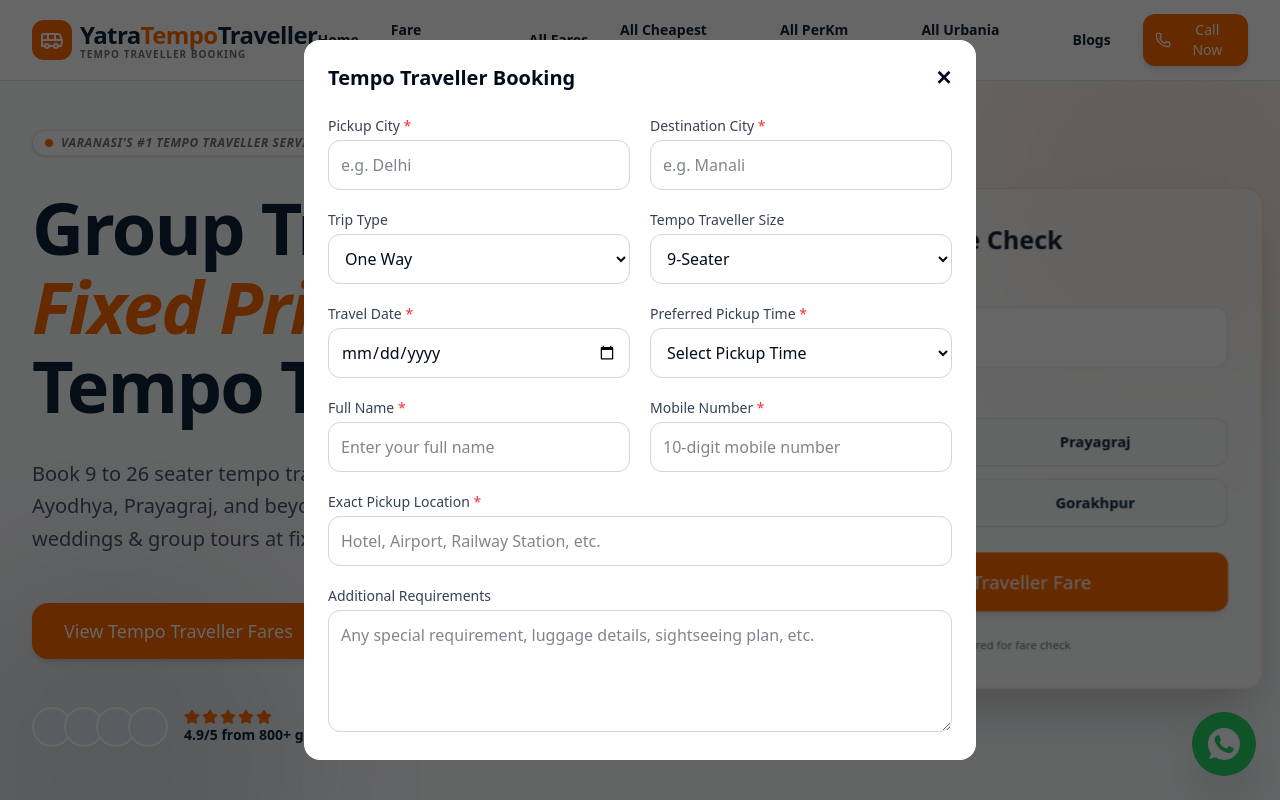
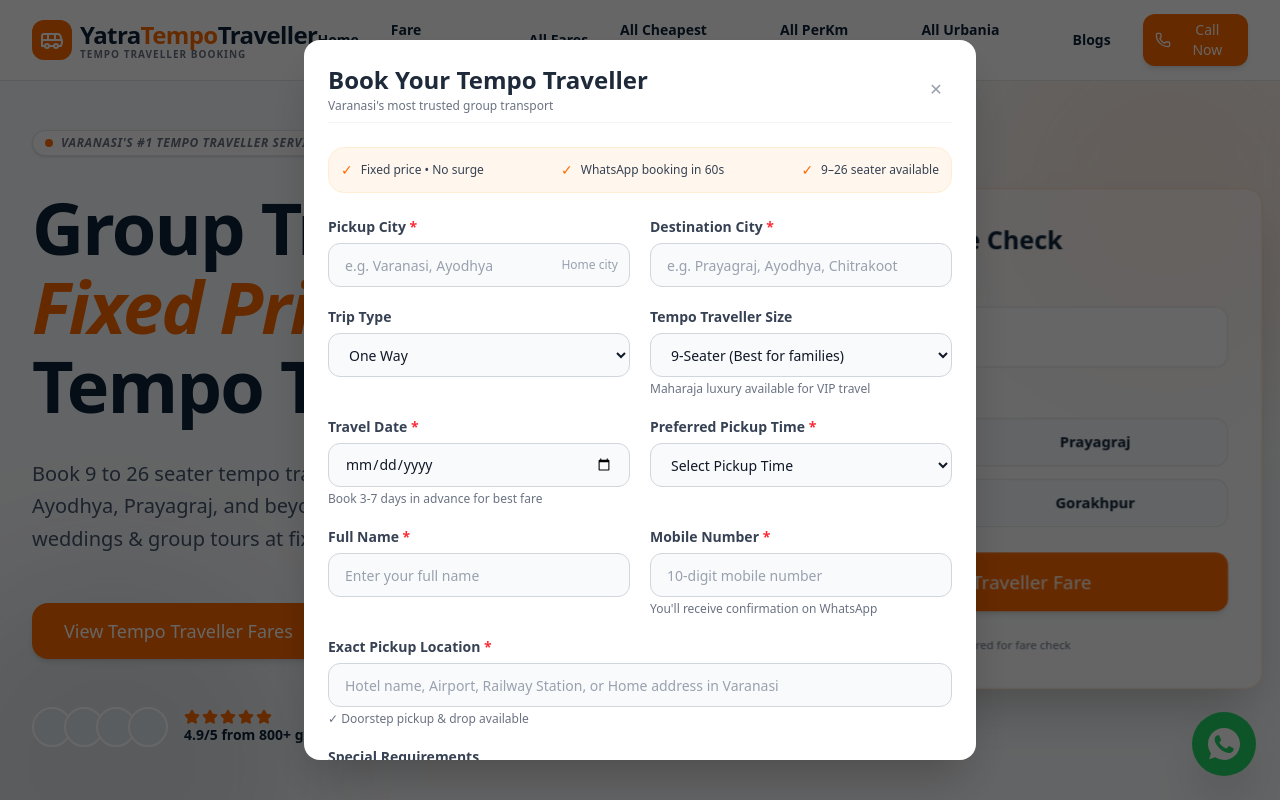
Before and after one commit to tempo-hub/tempo, a Next.js app: page / in a window 1280 px wide. Both pictures are taken after a click on the button 1224 px from the left and 744 px from the top of the page. Shown: the top 800 px of the page. Built offline with nearby package versions, Linux system fonts and the light colour scheme.

Commit message:
update styling of booking form and added booking button form in urbania pages

```diff
--- a/app/components/shared/BookingModal.tsx
+++ b/app/components/shared/BookingModal.tsx
@@ -3,6 +3,7 @@
 import { useState } from "react";
 import toast from "react-hot-toast";
 import { useEffect } from "react";
+
 
 type BookingModalProps = {
   isOpen: boolean;
@@ -113,104 +114,154 @@ _Sent via YatraTempoTraveller.com booking form_
 
   return (
     <div className="fixed inset-0 z-[100] bg-black/60 flex items-center justify-center p-4">
-      <div className="bg-white rounded-xl w-full max-w-2xl p-6 max-h-[90vh] overflow-y-auto">
-        <div className="flex justify-between items-center mb-6">
-          <h2 className="text-xl font-bold">Tempo Traveller Booking</h2>
-
-          <button onClick={onClose} className="text-xl font-bold">
+      <div className="bg-white rounded-2xl w-full max-w-2xl p-6 max-h-[90vh] overflow-y-auto shadow-2xl">
+        {/* Header with Branding */}
+        <div className="flex justify-between items-center mb-6 pb-2 border-b border-gray-100">
+          <div>
+            <h2 className="text-2xl font-bold text-gray-800">
+              Book Your Tempo Traveller
+            </h2>
+            <p className="text-xs text-gray-500 mt-0.5">
+              Varanasi's most trusted group transport
+            </p>
+          </div>
+          <button
+            onClick={onClose}
+            className="text-gray-400 hover:text-gray-600 transition-colors h-8 w-8 flex items-center justify-center rounded-full hover:bg-gray-100"
+            aria-label="Close"
+          >
             ✕
           </button>
         </div>
 
+        {/* Trust Badge */}
+        <div className="mb-6 bg-orange-50 rounded-xl p-3 flex items-center justify-between border border-orange-100">
+          <div className="flex items-center gap-2">
+            <span className="text-[#FE6A01] text-sm">✓</span>
+            <span className="text-xs text-gray-700">
+              Fixed price • No surge
+            </span>
+          </div>
+          <div className="flex items-center gap-2">
+            <span className="text-[#FE6A01] text-sm">✓</span>
+            <span className="text-xs text-gray-700">
+              WhatsApp booking in 60s
+            </span>
+          </div>
+          <div className="flex items-center gap-2">
+            <span className="text-[#FE6A01] text-sm">✓</span>
+            <span className="text-xs text-gray-700">9–26 seater available</span>
+          </div>
+        </div>
+
         <div className="grid md:grid-cols-2 gap-5">
-          {/* From City */}
+          {/* From City - Varanasi focused */}
           <div>
-            <label className="block text-sm font-medium text-gray-700 mb-1">
+            <label className="block text-sm font-semibold text-gray-700 mb-1.5">
               Pickup City <span className="text-red-500">*</span>
             </label>
+            <div className="relative">
               <input
                 name="from"
-              placeholder="e.g. Delhi"
-              className="w-full border border-gray-300 focus:border-green-500 focus:ring-2 focus:ring-green-100 p-3 rounded-lg outline-none"
+                placeholder="e.g. Varanasi, Ayodhya"
+                className="w-full h-11 px-4 text-sm text-gray-900 bg-gray-50 border border-gray-300 rounded-lg focus:bg-white focus:border-[#FE6A01] focus:ring-2 focus:ring-[#FE6A01]/20 focus:outline-none transition-all duration-200 placeholder:text-gray-400 hover:border-gray-400"
                 onChange={handleChange}
               />
+              <span className="absolute right-3 top-1/2 -translate-y-1/2 text-xs text-gray-400">
+                Home city
+              </span>
+            </div>
           </div>
 
           {/* To City */}
           <div>
-            <label className="block text-sm font-medium text-gray-700 mb-1">
+            <label className="block text-sm font-semibold text-gray-700 mb-1.5">
               Destination City <span className="text-red-500">*</span>
             </label>
             <input
               name="to"
-              placeholder="e.g. Manali"
-              className="w-full border border-gray-300 focus:border-green-500 focus:ring-2 focus:ring-green-100 p-3 rounded-lg outline-none"
+              placeholder="e.g. Prayagraj, Ayodhya, Chitrakoot"
+              className="w-full h-11 px-4 text-sm text-gray-900 bg-gray-50 border border-gray-300 rounded-lg focus:bg-white focus:border-[#FE6A01] focus:ring-2 focus:ring-[#FE6A01]/20 focus:outline-none transition-all duration-200 placeholder:text-gray-400 hover:border-gray-400"
               onChange={handleChange}
             />
           </div>
 
           {/* Trip Type */}
           <div>
-            <label className="block text-sm font-medium text-gray-700 mb-1">
+            <label className="block text-sm font-semibold text-gray-700 mb-1.5">
               Trip Type
             </label>
             <select
               name="tripType"
-              className="w-full border border-gray-300 focus:border-green-500 focus:ring-2 focus:ring-green-100 p-3 rounded-lg outline-none"
+              className="w-full h-11 px-4 text-sm text-gray-900 bg-gray-50 border border-gray-300 rounded-lg focus:bg-white focus:border-[#FE6A01] focus:ring-2 focus:ring-[#FE6A01]/20 focus:outline-none transition-all duration-200 hover:border-gray-400"
               onChange={handleChange}
             >
               <option>One Way</option>
               <option>Round Trip</option>
+              <option>Local Sightseeing (Varanasi)</option>
+              <option>Wedding/Baraat Package</option>
+              <option>Multi-Day Pilgrimage Tour</option>
             </select>
           </div>
 
-          {/* Tempo Size */}
+          {/* Tempo Size with recommendations */}
           <div>
-            <label className="block text-sm font-medium text-gray-700 mb-1">
+            <label className="block text-sm font-semibold text-gray-700 mb-1.5">
               Tempo Traveller Size
             </label>
             <select
               name="tempoSize"
               value={formData.tempoSize}
-              className="w-full border border-gray-300 focus:border-green-500 focus:ring-2 focus:ring-green-100 p-3 rounded-lg outline-none"
+              className="w-full h-11 px-4 text-sm text-gray-900 bg-gray-50 border border-gray-300 rounded-lg focus:bg-white focus:border-[#FE6A01] focus:ring-2 focus:ring-[#FE6A01]/20 focus:outline-none transition-all duration-200 hover:border-gray-400"
               onChange={handleChange}
             >
-              <option>9-Seater</option>
-              <option>12-Seater</option>
-              <option>15-Seater</option>
+              <option>9-Seater (Best for families)</option>
+              <option>12-Seater (Popular for pilgrimages)</option>
+              <option>13-Seater (Popular for pilgrimages)</option>
+              <option>15-Seater (Comfortable group)</option>
               <option>16-Seater</option>
-              <option>20-Seater</option>
-              <option>26-Seater</option>
+              <option>17-Seater</option>
+              <option>20-Seater (Large groups)</option>
+              <option>21-Seater (Large groups)</option>
+              <option>24-Seater (Large groups)</option>
+              <option>26-Seater (Wedding/Baraat special)</option>
+              <option>12-Seater Urbania</option>
+              <option>17-Seater Urbania</option>
+              <option>Minibus</option>
             </select>
+            <p className="text-xs text-gray-500 mt-1">
+              Maharaja luxury available for VIP travel
+            </p>
           </div>
 
           {/* Travel Date */}
           <div>
-            <label className="block text-sm font-medium text-gray-700 mb-1">
+            <label className="block text-sm font-semibold text-gray-700 mb-1.5">
               Travel Date <span className="text-red-500">*</span>
             </label>
             <input
               type="date"
               name="travelDate"
-              className="w-full border border-gray-300 focus:border-green-500 focus:ring-2 focus:ring-green-100 p-3 rounded-lg outline-none"
+              className="w-full h-11 px-4 text-sm text-gray-900 bg-gray-50 border border-gray-300 rounded-lg focus:bg-white focus:border-[#FE6A01] focus:ring-2 focus:ring-[#FE6A01]/20 focus:outline-none transition-all duration-200 hover:border-gray-400"
               onChange={handleChange}
             />
+            <p className="text-xs text-gray-500 mt-1">
+              Book 3-7 days in advance for best fare
+            </p>
           </div>
 
           {/* Pickup Time */}
           <div>
-            <label className="block text-sm font-medium text-gray-700 mb-1">
+            <label className="block text-sm font-semibold text-gray-700 mb-1.5">
               Preferred Pickup Time <span className="text-red-500">*</span>
             </label>
-
             <select
               name="pickupTime"
               value={formData.pickupTime}
               onChange={handleChange}
-              className="w-full min-w-0 text-sm sm:text-base border border-gray-300 focus:border-green-500 focus:ring-2 focus:ring-green-100 p-3 rounded-lg outline-none"
+              className="w-full h-11 px-4 text-sm text-gray-900 bg-gray-50 border border-gray-300 rounded-lg focus:bg-white focus:border-[#FE6A01] focus:ring-2 focus:ring-[#FE6A01]/20 focus:outline-none transition-all duration-200 hover:border-gray-400"
             >
               <option value="">Select Pickup Time</option>
-
               {timeOptions.map((time) => (
                 <option key={time} value={time}>
                   {time}
@@ -221,20 +272,20 @@ _Sent via YatraTempoTraveller.com booking form_
 
           {/* Name */}
           <div>
-            <label className="block text-sm font-medium text-gray-700 mb-1">
+            <label className="block text-sm font-semibold text-gray-700 mb-1.5">
               Full Name <span className="text-red-500">*</span>
             </label>
             <input
               name="name"
               placeholder="Enter your full name"
-              className="w-full border border-gray-300 focus:border-green-500 focus:ring-2 focus:ring-green-100 p-3 rounded-lg outline-none"
+              className="w-full h-11 px-4 text-sm text-gray-900 bg-gray-50 border border-gray-300 rounded-lg focus:bg-white focus:border-[#FE6A01] focus:ring-2 focus:ring-[#FE6A01]/20 focus:outline-none transition-all duration-200 placeholder:text-gray-400 hover:border-gray-400"
               onChange={handleChange}
             />
           </div>
 
-          {/* Phone */}
+          {/* Phone with local hint */}
           <div>
-            <label className="block text-sm font-medium text-gray-700 mb-1">
+            <label className="block text-sm font-semibold text-gray-700 mb-1.5">
               Mobile Number <span className="text-red-500">*</span>
             </label>
             <input
@@ -242,45 +293,77 @@ _Sent via YatraTempoTraveller.com booking form_
               maxLength={10}
               name="phone"
               placeholder="10-digit mobile number"
-              className="w-full border border-gray-300 focus:border-green-500 focus:ring-2 focus:ring-green-100 p-3 rounded-lg outline-none"
+              className="w-full h-11 px-4 text-sm text-gray-900 bg-gray-50 border border-gray-300 rounded-lg focus:bg-white focus:border-[#FE6A01] focus:ring-2 focus:ring-[#FE6A01]/20 focus:outline-none transition-all duration-200 placeholder:text-gray-400 hover:border-gray-400"
               onChange={handleChange}
             />
+            <p className="text-xs text-gray-500 mt-1">
+              You'll receive confirmation on WhatsApp
+            </p>
           </div>
 
           {/* Pickup Point */}
           <div className="md:col-span-2">
-            <label className="block text-sm font-medium text-gray-700 mb-1">
+            <label className="block text-sm font-semibold text-gray-700 mb-1.5">
               Exact Pickup Location <span className="text-red-500">*</span>
             </label>
             <input
               name="pickupPoint"
-              placeholder="Hotel, Airport, Railway Station, etc."
-              className="w-full border border-gray-300 focus:border-green-500 focus:ring-2 focus:ring-green-100 p-3 rounded-lg outline-none"
+              placeholder="Hotel name, Airport, Railway Station, or Home address in Varanasi"
+              className="w-full h-11 px-4 text-sm text-gray-900 bg-gray-50 border border-gray-300 rounded-lg focus:bg-white focus:border-[#FE6A01] focus:ring-2 focus:ring-[#FE6A01]/20 focus:outline-none transition-all duration-200 placeholder:text-gray-400 hover:border-gray-400"
               onChange={handleChange}
             />
+            <p className="text-xs text-gray-500 mt-1">
+              ✓ Doorstep pickup & drop available
+            </p>
           </div>
 
-          {/* Notes */}
+          {/* Special Requirements aligned with website offerings */}
           <div className="md:col-span-2">
-            <label className="block text-sm font-medium text-gray-700 mb-1">
-              Additional Requirements
+            <label className="block text-sm font-semibold text-gray-700 mb-1.5">
+              Special Requirements
             </label>
             <textarea
               name="notes"
-              rows={4}
-              placeholder="Any special requirement, luggage details, sightseeing plan, etc."
-              className="w-full border border-gray-300 focus:border-green-500 focus:ring-2 focus:ring-green-100 p-3 rounded-lg outline-none"
+              rows={3}
+              placeholder="e.g., Need decorated tempo for wedding, extra luggage space, wheelchair accessible, driver night stay needed, multi-day itinerary..."
+              className="w-full px-4 py-3 text-sm text-gray-900 bg-gray-50 border border-gray-300 rounded-lg focus:bg-white focus:border-[#FE6A01] focus:ring-2 focus:ring-[#FE6A01]/20 focus:outline-none transition-all duration-200 placeholder:text-gray-400 hover:border-gray-400 resize-y"
               onChange={handleChange}
             />
+            <p className="text-xs text-gray-500 mt-1">
+              We'll accommodate all requests — just let us know!
+            </p>
+          </div>
+        </div>
+
+        {/* Price Estimate & CTA */}
+        <div className="mt-6 pt-4 border-t border-gray-100">
+          <div className="bg-orange-50 rounded-lg p-3 mb-4 flex justify-between items-center border border-orange-100">
+            <div>
+              <p className="text-xs text-[#FE6A01] font-medium">
+                Estimated Fare (starting from)
+              </p>
+              <p className="text-xl font-bold text-[#FE6A01]">₹18/km</p>
+            </div>
+            <div className="text-right">
+              <p className="text-xs text-[#FE6A01]">
+                Fixed price • No hidden charges
+              </p>
+              <p className="text-xs text-[#FE6A01]">Driver charges included</p>
             </div>
           </div>
 
           <button
             onClick={handleSubmit}
-          className="mt-6 w-full bg-green-600 hover:bg-green-700 text-white font-semibold py-3 rounded"
+            className="w-full bg-gradient-to-r from-green-600 to-green-700 hover:from-green-700 hover:to-green-800 text-white font-semibold py-3.5 rounded-xl shadow-md hover:shadow-lg transition-all duration-200 flex items-center justify-center gap-2"
           >
-          Continue on WhatsApp
+            <span>📱</span>
+            Continue on WhatsApp (60s Booking)
+            <span>→</span>
           </button>
+          <p className="text-center text-xs text-gray-500 mt-3">
+            No spam calls. Our team will confirm within 4 hours.
+          </p>
+        </div>
       </div>
     </div>
   );
```
Also changed, not shown: app/components/shared/UrbaniaCTA.tsx (added, +35 -0 lines), app/urbania/[slug]/page.tsx (+20 -45 lines). Lines whose indentation alone changed are shown as unchanged.
